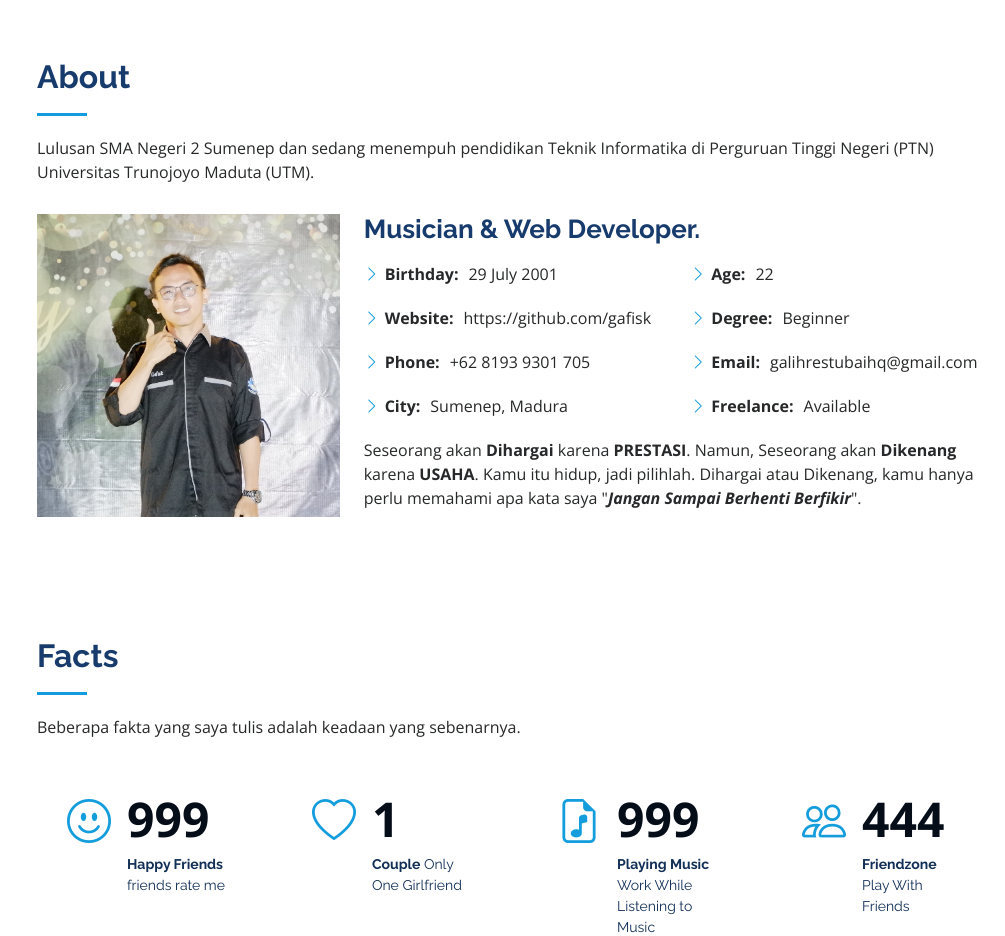
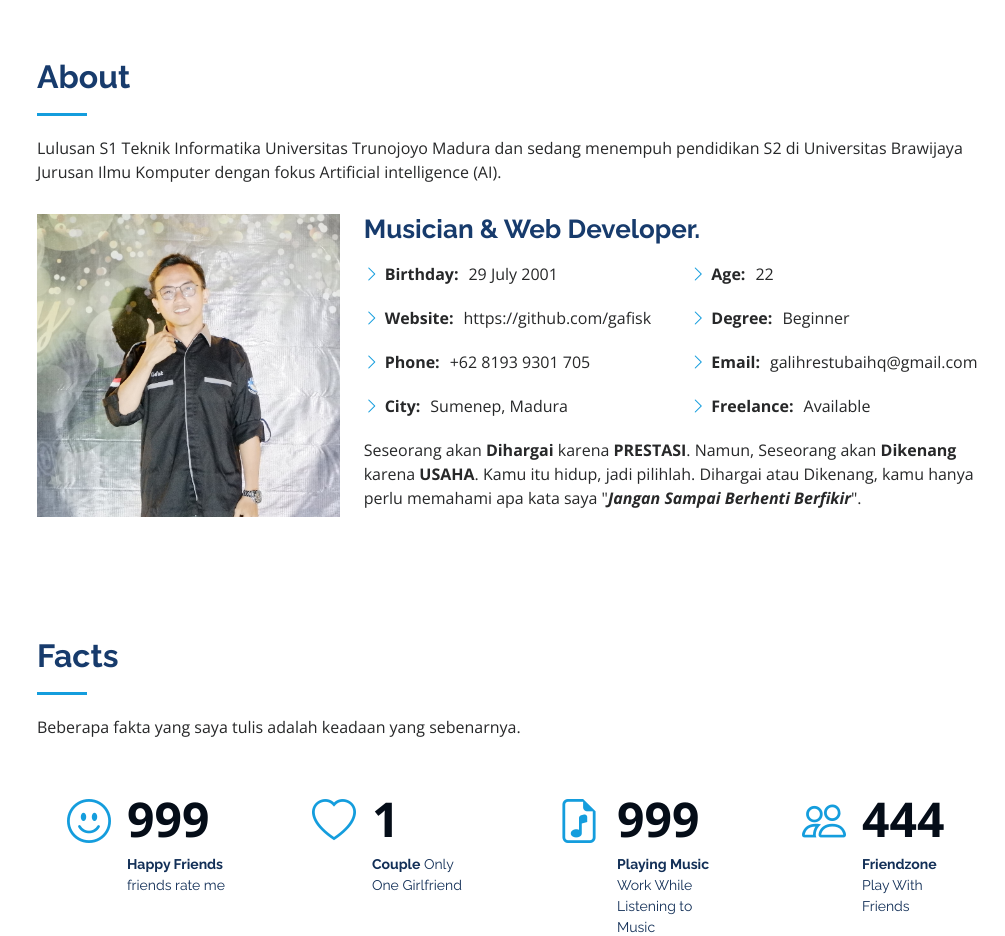
Before and after one commit to gafisk/myportofolio, a plain HTML site: page index.html in a window 1280 px wide. Shown: the part 802-1738 px from the top of the page, without its empty margins (275-1280 px from the left). Drawn offline with nearby package versions, Linux system fonts and the light colour scheme.

Commit message:
Update index.html

```diff
--- a/index.html
+++ b/index.html
@@ -79,9 +79,7 @@
 
         <div class="section-title">
           <h2>About</h2>
-          <p>Lulusan SMA Negeri 2 Sumenep dan sedang menempuh pendidikan Teknik Informatika di Perguruan Tinggi Negeri
-            (PTN) Universitas
-            Trunojoyo Maduta (UTM).</p>
+          <p>Lulusan S1 Teknik Informatika Universitas Trunojoyo Madura dan sedang menempuh pendidikan S2 di Universitas Brawijaya Jurusan Ilmu Komputer dengan fokus Artificial intelligence (AI).</p>
         </div>
 
         <div class="row">
```
